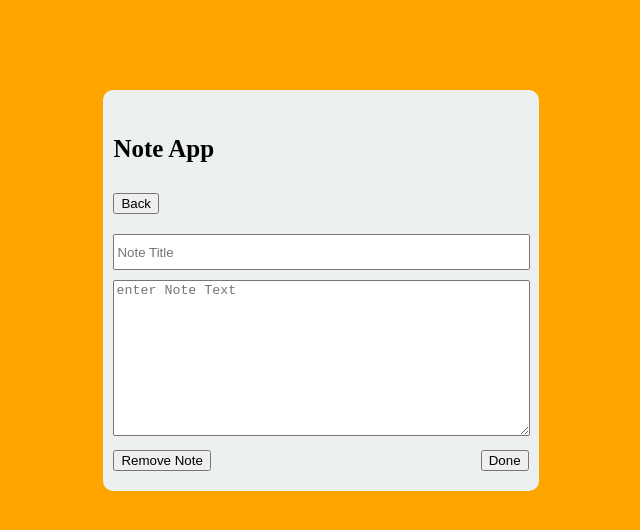
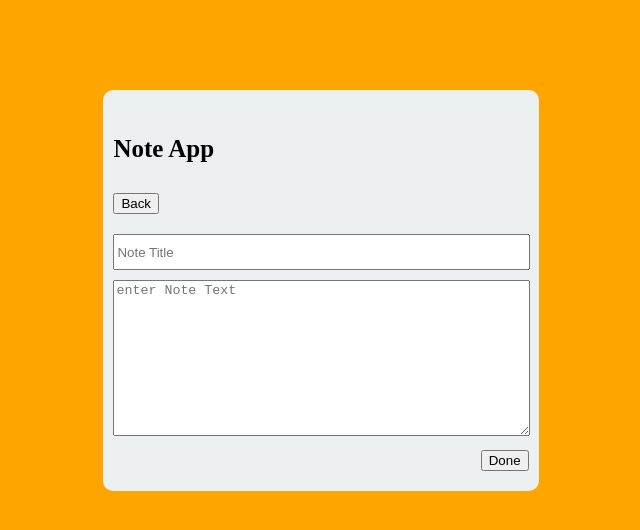
Before and after one commit to sgbo5003/NoteApp, a React app: page /Write in a window 1280 px wide. Shown: the top 530 px of the page, without its empty margins (319-959 px from the left). Built offline with nearby package versions, Linux system fonts and the light colour scheme.

Commit message:
write 페이지 remove 버튼 제거 & css 변경

```diff
--- a/src/components/Write.js
+++ b/src/components/Write.js
@@ -75,7 +75,6 @@ const Write = (props) => {
         />
       </div>
       <div className="write_btn_container">
-        <button type="button">Remove Note</button>
         <button type="button" onClick={onSubmit}>
           Done
         </button>
--- a/src/css/style.css
+++ b/src/css/style.css
@@ -88,6 +88,6 @@ button {
 
 .write_btn_container {
   display: flex;
-  justify-content: space-between;
+  justify-content: flex-end;
   margin-top: 10px;
 }
```
